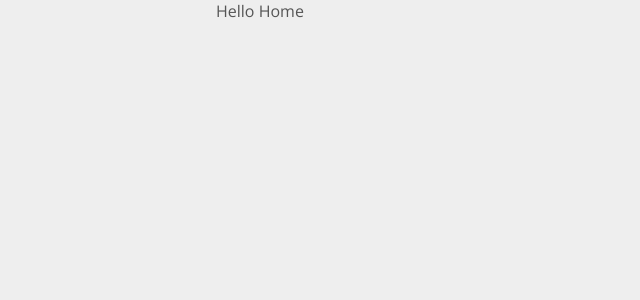
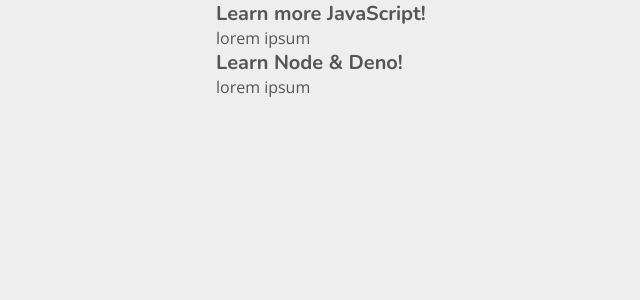
Before and after one commit to Mostakimul/vue-project-manager, a Vue app: page / in a window 1280 px wide. Shown: the top 300 px of the page, without its empty margins (124-764 px from the left). Built offline with nearby package versions, Linux system fonts and the light colour scheme; data requests are answered from the project's data file.

Commit message:
showing projects data using fetch

```diff
--- a/src/views/Home.vue
+++ b/src/views/Home.vue
@@ -1,7 +1,12 @@
 <template>
-  <div>
-    <p>Hello Home</p>
-  </div>
+  <section>
+    <div v-if="projects.length" class="projects">
+      <div v-for="project in projects" :key="project.id">
+        <h3 class="projects__title">{{ project.title }}</h3>
+        <p class="projects__details">{{ project.details }}</p>
+      </div>
+    </div>
+  </section>
 </template>
 
 <script>
@@ -9,5 +14,16 @@
 
 export default {
   name: 'Home',
+  data() {
+    return {
+      projects: [],
+    };
+  },
+  mounted() {
+    fetch('http://localhost:3000/projects')
+      .then((res) => res.json())
+      .then((data) => (this.projects = data))
+      .catch((err) => console.log(err.message));
+  },
 };
 </script>
```
